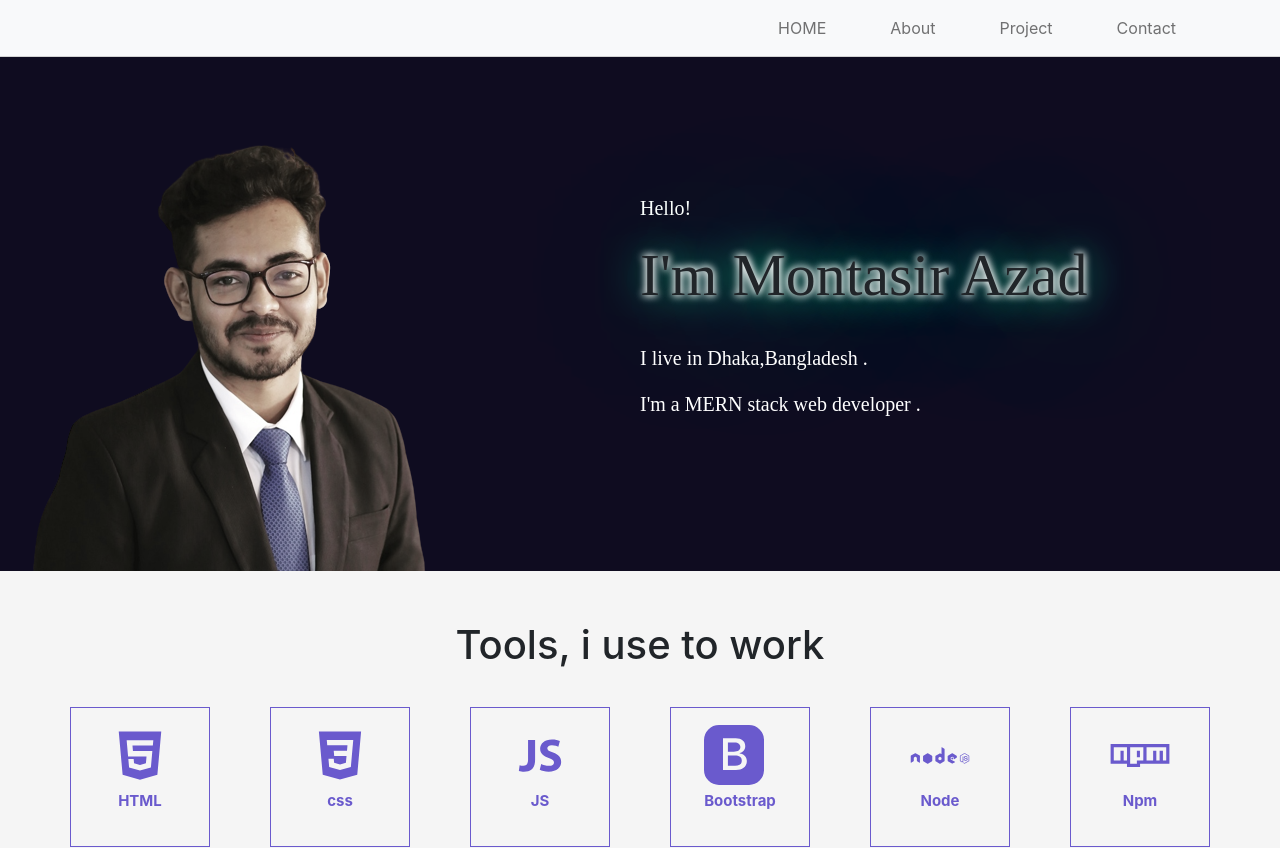
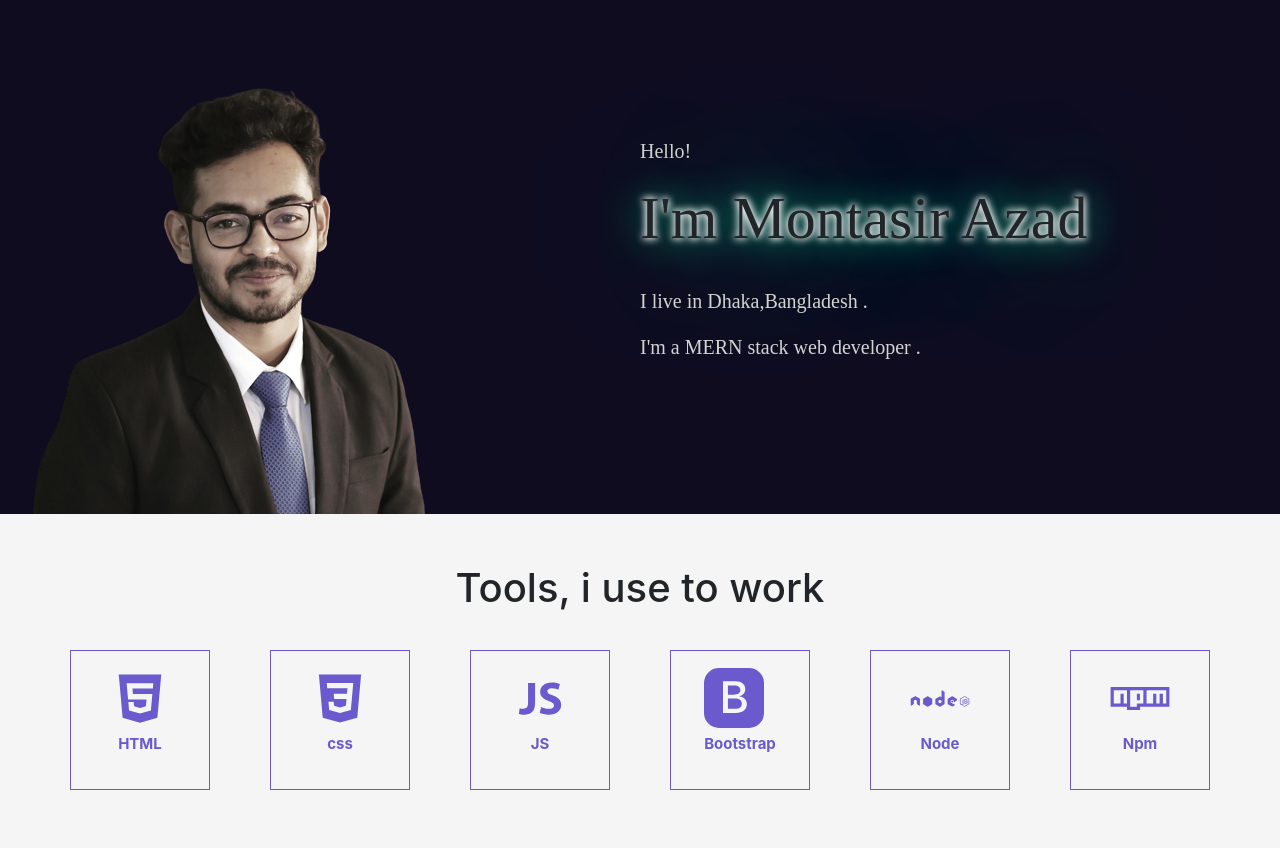
Before and after one commit to montasirazad/my-portfolio, a React (Create React App) app: page / in a window 1280 px wide. Shown: the top 848 px of the page. Built offline with nearby package versions, Linux system fonts and the light colour scheme; a web font is replaced by a local one.

Commit message:
updated banner css

```diff
--- a/src/Components/Banner/Banner.css
+++ b/src/Components/Banner/Banner.css
@@ -34,7 +34,7 @@
 .banner-container p {
     font-family: 'Borel', cursive;
     font-size: 20px;
-    color: white;
+    color: lightgray;
 }
 
 
@@ -45,24 +45,17 @@
 
 
 @media screen and (max-width:800px) {
-
-
-
-
-
     .banner-container {
         display: flex;
         flex-direction: column-reverse;
         align-items: center;
         justify-content: center;
         padding-top: 100px;
-
     }
 
     .banner-image-div {
         text-align: center;
         margin: 0;
-
     }
 
     .banner-image-div img {
@@ -74,13 +67,9 @@
 
     }
 
-
-
     .banner-container p {
         font-size: 20px;
         font-weight: bolder;
-
-
     }
 
     .banner-text-div h1 {
@@ -89,5 +78,3 @@
 
     }
 }
-
-/* test */
--- a/src/Components/Home/Home.js
+++ b/src/Components/Home/Home.js
@@ -9,7 +9,7 @@ import Footer from '../Footer/Footer';
 const Home = () => {
     return (
         <div className='home-container'>
-            <MainNav />
+            {/* <MainNav /> */}
             <Banner />
             <SkillSection />
             <Project />
--- a/src/Components/SkillSection/SkillSection.css
+++ b/src/Components/SkillSection/SkillSection.css
@@ -38,7 +38,7 @@
 
 .skill-icons:hover {
     color: white;
-    background-color: slateblue;
+    background-color: #0f0c20;
 
 }
 
```
